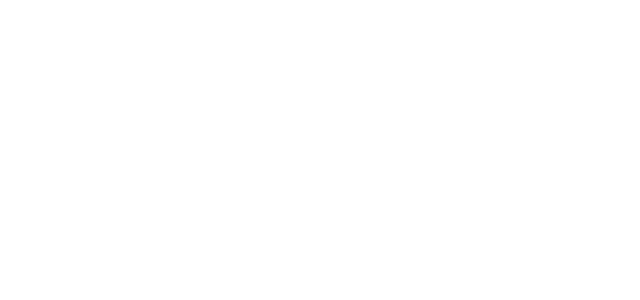
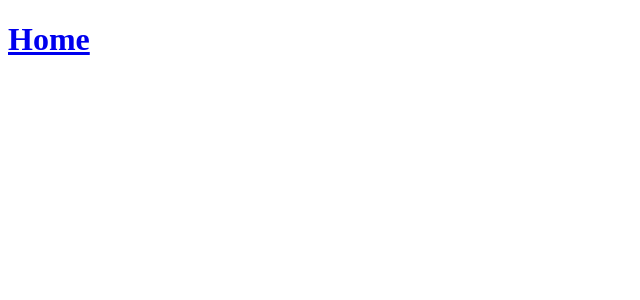
Before and after one commit to brightjy/instaclone-web, a React (Create React App) app: page / in a window 1280 px wide. Shown: the top 300 px of the page, without its empty margins (0-640 px from the left). Built offline with nearby package versions, Linux system fonts and the light colour scheme.

Commit message:
base router setting

```diff
--- a/src/App.tsx
+++ b/src/App.tsx
@@ -1,16 +1,14 @@
-import { BrowserRouter as Router, Routes, Route} from "react-router-dom";
+import { Link } from "react-router-dom";
+import Home from "./screens/Home";
+import Login from "./screens/Login";
 
-function App() {
-  const isLoggedIn = false;
+export default function App() {
+  const isLoggedIn = true;
   return (
-    <Router>
-      <Routes>
-        <Route path="/">
-          {isLoggedIn ? "HOME" : "Login"}
-        </Route>
-      </Routes>
-    </Router>
+    <div>
+      <Link to="/">
+      { isLoggedIn ? <Home /> : <Login /> }
+      </Link>
+    </div>
   );
 }
-
-export default App;
--- a/src/index.tsx
+++ b/src/index.tsx
@@ -1,11 +1,17 @@
-import React from 'react';
-import ReactDOM from 'react-dom';
+import { render } from 'react-dom';
+import { BrowserRouter as Router, Routes, Route } from 'react-router-dom';
 import App from './App';
+import Home from './screens/Home';
+import Login from './screens/Login';
 
 const rootElement =  document.getElementById('root');
-ReactDOM.render(
-  <React.StrictMode>
-    <App />
-  </React.StrictMode>,
+render(
+  <Router>
+    <Routes>
+      <Route path="/" element={<App />} />
+      <Route path="home" element={<Home />} />
+      <Route path="login" element={<Login />} />
+    </Routes>
+  </Router>,
   rootElement
 );
```
Also changed, not shown: src/screens/Home.tsx (renamed from src/screens/Home.ts), src/screens/Login.tsx (renamed from src/screens/Login.ts).
